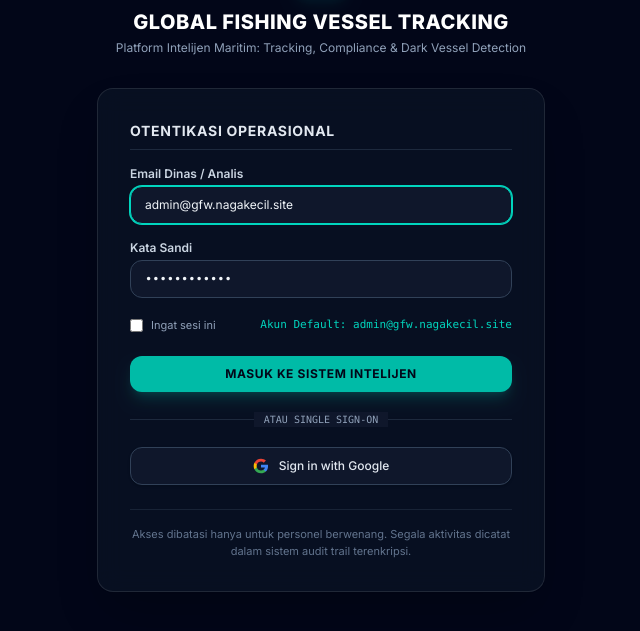
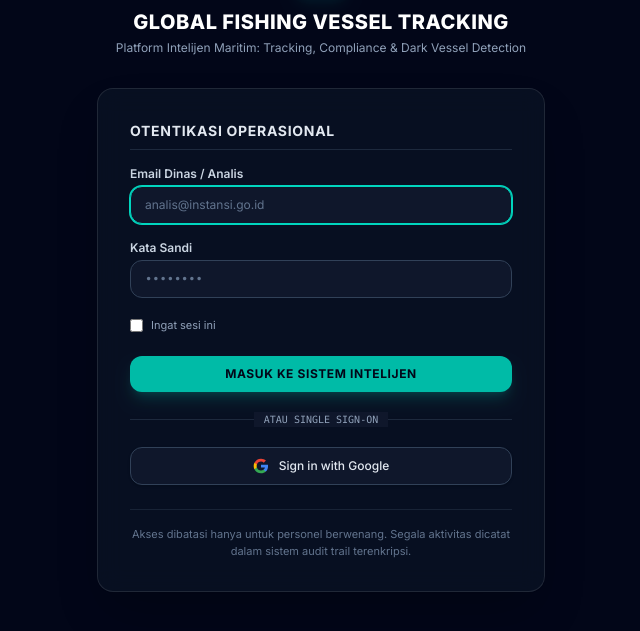
Before and after one commit to ametatjeh/Global-Fishing-Vessel-Platform, a Laravel app: page /login in a window 1280 px wide. Shown: the part 134-765 px from the top of the page, without its empty margins (319-959 px from the left). Run offline with Laravel 12, Linux system fonts and the light colour scheme; style sheets or scripts are compiled from the project's sources; some libraries are stand-ins or nearby versions.

Commit message:
chore(auth): remove default credentials label and prefilled values from login view

```diff
--- a/resources/views/auth/login.blade.php
+++ b/resources/views/auth/login.blade.php
@@ -60,14 +60,16 @@
 
                 <div>
                     <label for="email" class="block font-semibold text-slate-300 mb-1">Email Dinas / Analis</label>
-                    <input type="email" id="email" name="email" value="{{ old('email', 'admin@gfw.nagakecil.site') }}" required autofocus
-                        class="w-full px-3.5 py-2.5 rounded-xl bg-slate-900 border border-slate-700 text-slate-100 placeholder-slate-500 focus:outline-none focus:border-teal-400 focus:ring-1 focus:ring-teal-400 transition">
+                    <input type="email" id="email" name="email" value="{{ old('email') }}" required autofocus
+                        class="w-full px-3.5 py-2.5 rounded-xl bg-slate-900 border border-slate-700 text-slate-100 placeholder-slate-500 focus:outline-none focus:border-teal-400 focus:ring-1 focus:ring-teal-400 transition"
+                        placeholder="analis@instansi.go.id">
                 </div>
 
                 <div>
                     <label for="password" class="block font-semibold text-slate-300 mb-1">Kata Sandi</label>
-                    <input type="password" id="password" name="password" value="Password123!" required
-                        class="w-full px-3.5 py-2.5 rounded-xl bg-slate-900 border border-slate-700 text-slate-100 placeholder-slate-500 focus:outline-none focus:border-teal-400 focus:ring-1 focus:ring-teal-400 transition font-mono">
+                    <input type="password" id="password" name="password" required
+                        class="w-full px-3.5 py-2.5 rounded-xl bg-slate-900 border border-slate-700 text-slate-100 placeholder-slate-500 focus:outline-none focus:border-teal-400 focus:ring-1 focus:ring-teal-400 transition font-mono"
+                        placeholder="••••••••">
                 </div>
 
                 <div class="flex items-center justify-between text-[11px] text-slate-400 pt-1">
@@ -75,7 +77,6 @@
                         <input type="checkbox" name="remember" class="rounded bg-slate-900 border-slate-700 text-teal-500 focus:ring-teal-400">
                         <span>Ingat sesi ini</span>
                     </label>
-                    <span class="text-teal-400 font-mono">Akun Default: admin@gfw.nagakecil.site</span>
                 </div>
 
                 <button type="submit" class="w-full py-2.5 px-4 rounded-xl bg-teal-500 hover:bg-teal-400 text-slate-950 font-bold text-xs uppercase tracking-wider transition shadow-lg shadow-teal-500/20 cursor-pointer mt-2">
```
